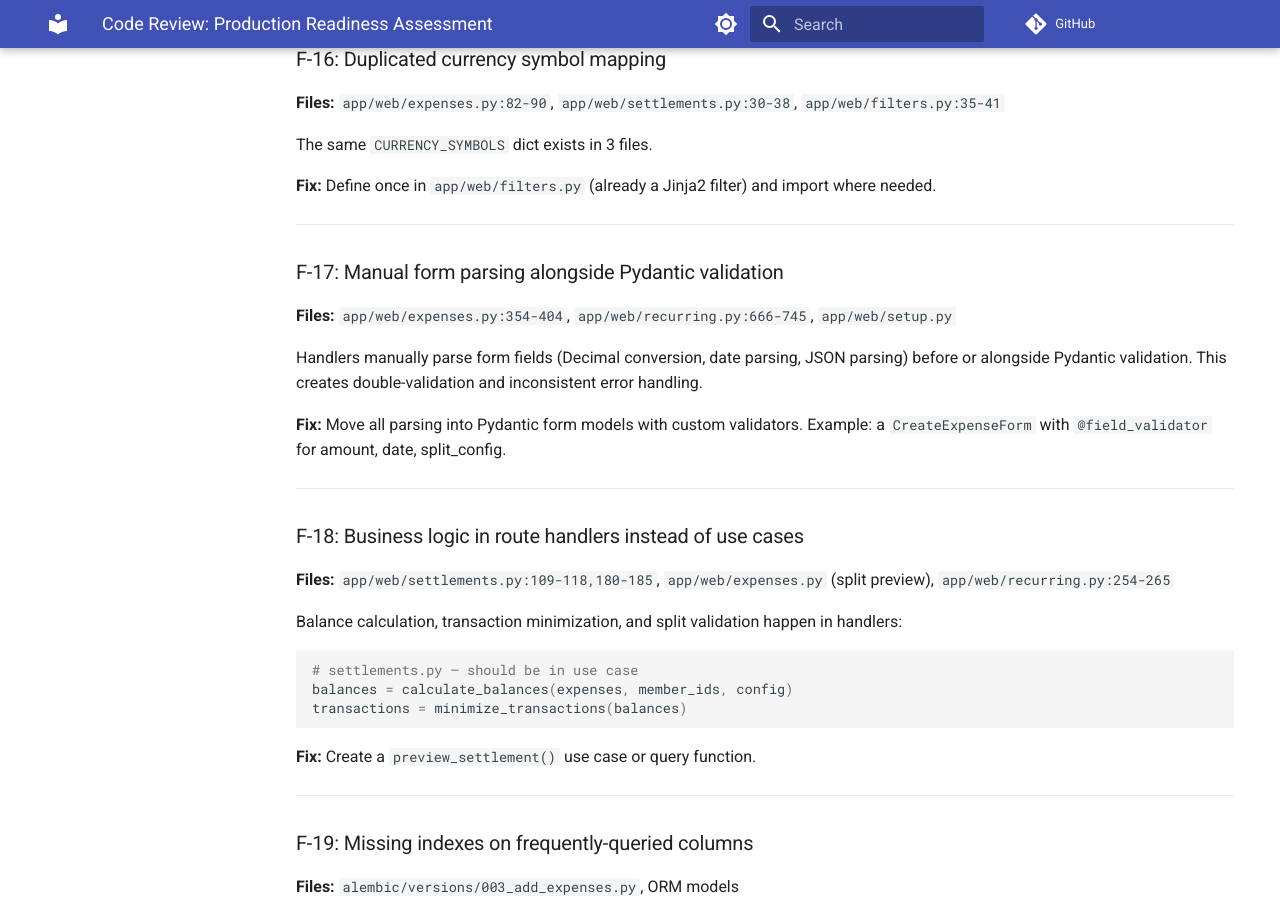
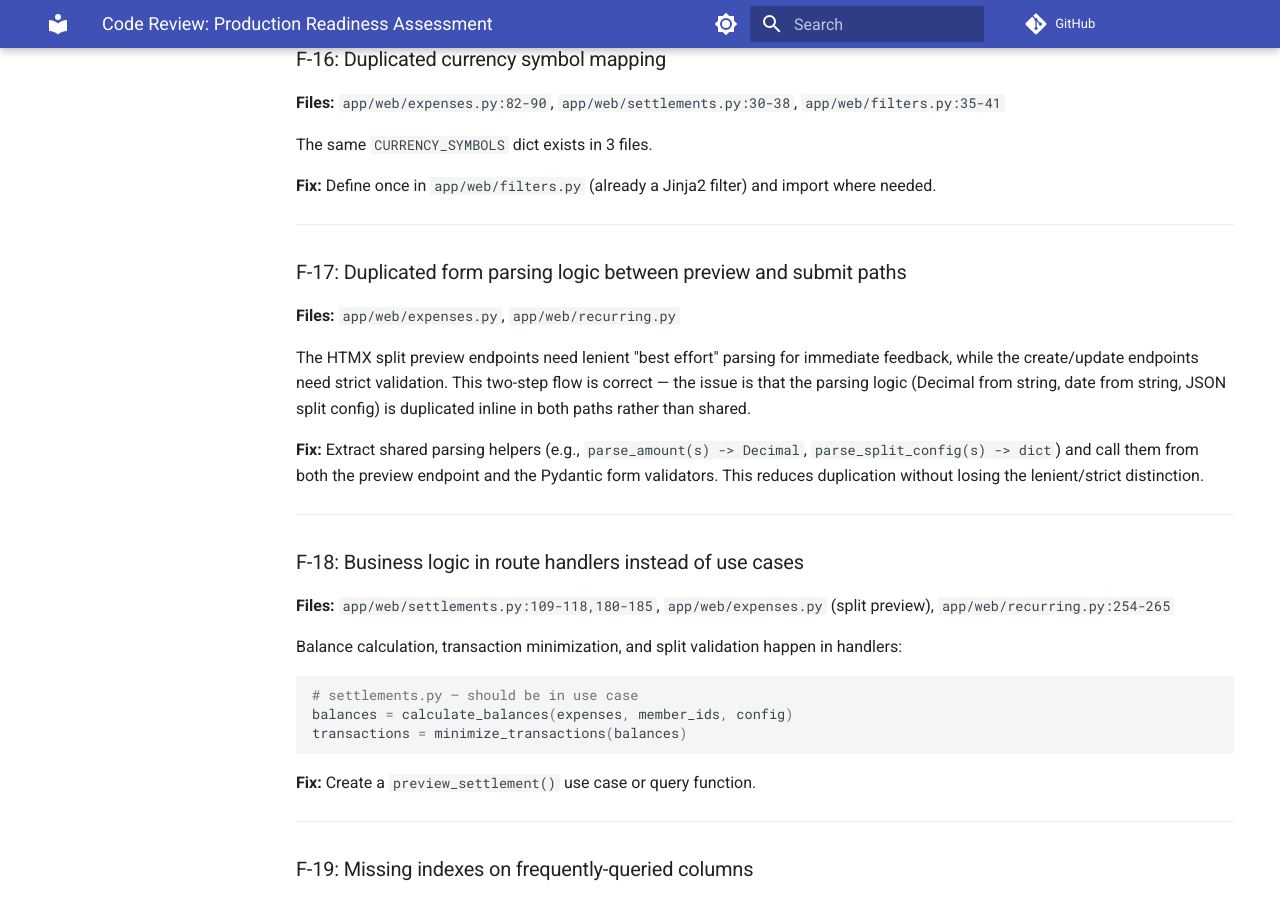
Before and after one commit to golgor/cost-tracker, an MkDocs documentation site: the page built from docs/code-review-findings.md, in a window 1280 px wide and 900 px high, scrolled down 5122 px. Built offline with MkDocs 1.6.1 and Material for MkDocs 9.7.7, drawn with Linux system fonts in a browser that asks for light colours; comment, search, counter and statistics services are not loaded.

Commit message:
Update F-17: clarify that two-step parsing flow is correct
The HTMX preview (lenient) and submit (strict) paths intentionally
parse twice. The real issue is duplicated inline parsing logic, not
the two-step flow itself. Fix is extracting shared parsing helpers.

https://claude.ai/code/session_01RCGJABXV22TSibDCpJwiHy

```diff
--- a/docs/code-review-findings.md
+++ b/docs/code-review-findings.md
@@ -228,13 +228,13 @@ The same `CURRENCY_SYMBOLS` dict exists in 3 files.
 
 ---
 
-### F-17: Manual form parsing alongside Pydantic validation
+### F-17: Duplicated form parsing logic between preview and submit paths
 
-**Files:** `app/web/expenses.py:354-404`, `app/web/recurring.py:666-745`, `app/web/setup.py`
+**Files:** `app/web/expenses.py`, `app/web/recurring.py`
 
-Handlers manually parse form fields (Decimal conversion, date parsing, JSON parsing) before or alongside Pydantic validation. This creates double-validation and inconsistent error handling.
+The HTMX split preview endpoints need lenient "best effort" parsing for immediate feedback, while the create/update endpoints need strict validation. This two-step flow is correct — the issue is that the parsing logic (Decimal from string, date from string, JSON split config) is duplicated inline in both paths rather than shared.
 
-**Fix:** Move all parsing into Pydantic form models with custom validators. Example: a `CreateExpenseForm` with `@field_validator` for amount, date, split_config.
+**Fix:** Extract shared parsing helpers (e.g., `parse_amount(s) -> Decimal`, `parse_split_config(s) -> dict`) and call them from both the preview endpoint and the Pydantic form validators. This reduces duplication without losing the lenient/strict distinction.
 
 ---
 
```
